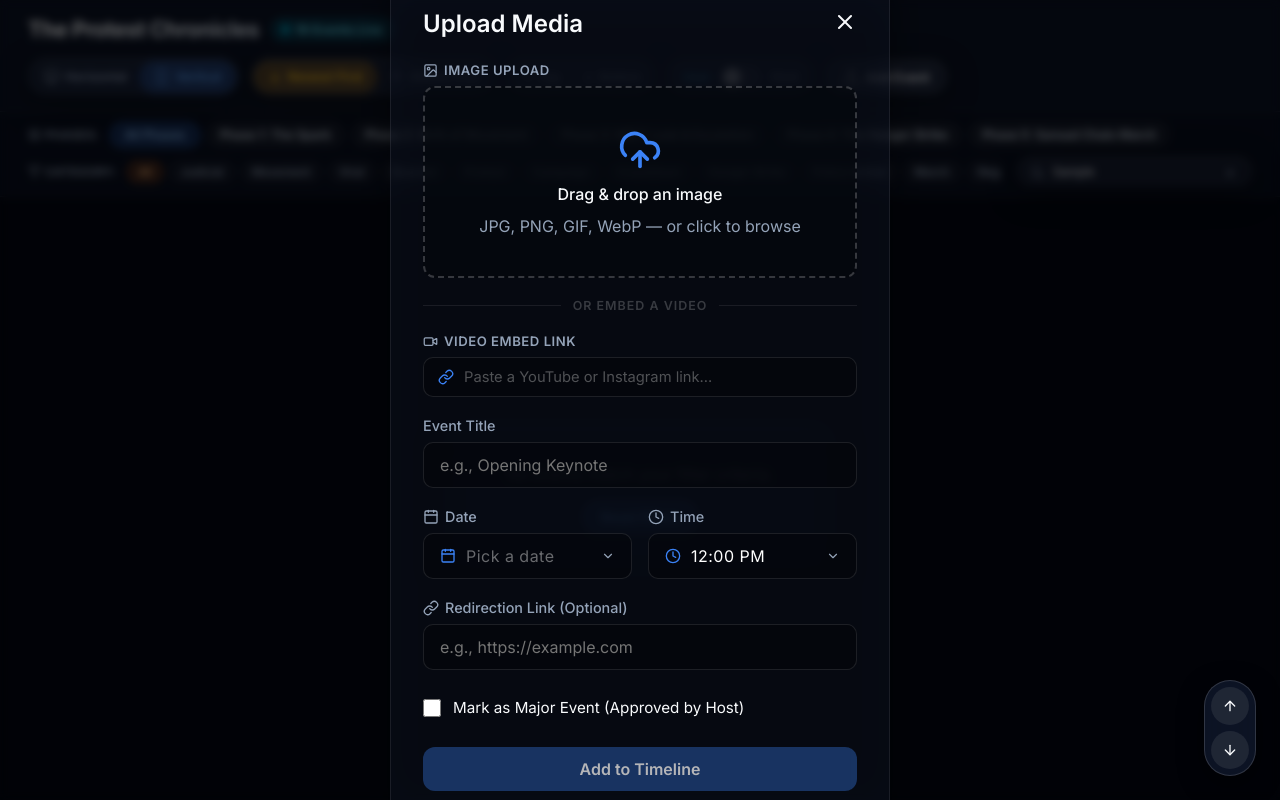
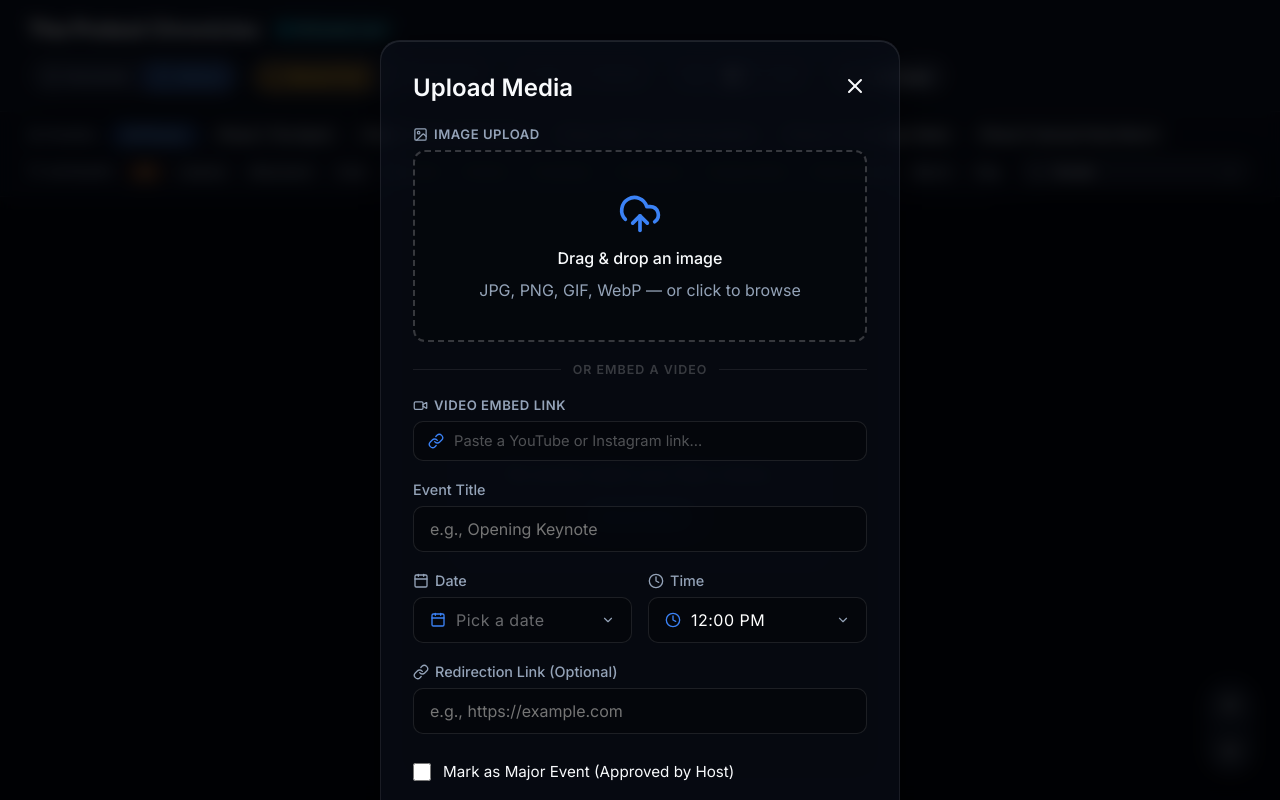
Before and after one commit to vibhorsxni/COCKRAOCH-PROTEST-ARCHIVE, a React (Vite) app in the folder app/: page / in a window 1280 px wide. Both pictures are taken after typing "Sample" into the empty fields and a click on the button "Add Event". Built offline with nearby package versions, Linux system fonts and the light colour scheme.

Commit message:
Fix Date and Time picker popup clipping, overflow, and width positioning in MediaUploader

```diff
--- a/app/src/components/MediaUploader.css
+++ b/app/src/components/MediaUploader.css
@@ -7,19 +7,24 @@
   left: 0;
   right: 0;
   bottom: 0;
-  background: rgba(0, 0, 0, 0.6);
-  backdrop-filter: blur(4px);
-  z-index: 100;
+  background: rgba(0, 0, 0, 0.75);
+  backdrop-filter: blur(8px);
+  -webkit-backdrop-filter: blur(8px);
+  z-index: 2000;
   display: flex;
-  align-items: center;
+  align-items: flex-start;
   justify-content: center;
-  padding: 20px;
+  padding: 40px 20px 140px 20px;
+  overflow-y: auto;
 }
 
 .modal-content {
   width: 100%;
-  max-width: 500px;
+  max-width: 520px;
   padding: 32px;
+  margin: auto;
+  position: relative;
+  overflow: visible;
 }
 
 .modal-header {
@@ -238,17 +243,17 @@ input[type="date"]::-webkit-calendar-picker-indicator {
 /* ── Drop-down panel ── */
 .tp-panel {
   position: absolute;
-  top: calc(100% + 8px);
-  left: 0;
+  bottom: calc(100% + 8px);
   right: 0;
-  z-index: 200;
+  width: 275px;
+  z-index: 3000;
   padding: 16px;
   border-radius: 16px;
-  background: rgba(12, 16, 28, 0.92);
-  border: 1px solid rgba(255, 255, 255, 0.1);
+  background: rgba(15, 23, 42, 0.98);
+  border: 1px solid rgba(59, 130, 246, 0.35);
   backdrop-filter: blur(24px);
   -webkit-backdrop-filter: blur(24px);
-  box-shadow: 0 24px 60px rgba(0, 0, 0, 0.6), 0 0 0 1px rgba(59,130,246,0.15);
+  box-shadow: 0 24px 60px rgba(0, 0, 0, 0.8), 0 0 0 1px rgba(59, 130, 246, 0.3);
 }
 
 /* ── Body (columns) ── */
@@ -436,9 +441,16 @@ input[type="date"]::-webkit-calendar-picker-indicator {
    CALENDAR PICKER
 ═══════════════════════════════════════════ */
 
-/* Wider panel for the grid */
+/* Wider panel for the grid — opens upwards */
 .cal-panel {
-  min-width: 280px;
+  position: absolute;
+  bottom: calc(100% + 8px);
+  left: 0;
+  min-width: 290px;
+  z-index: 3000;
+  background: rgba(15, 23, 42, 0.98);
+  border: 1px solid rgba(59, 130, 246, 0.35);
+  box-shadow: 0 24px 60px rgba(0, 0, 0, 0.8);
 }
 
 /* Month / year navigation row */
```
